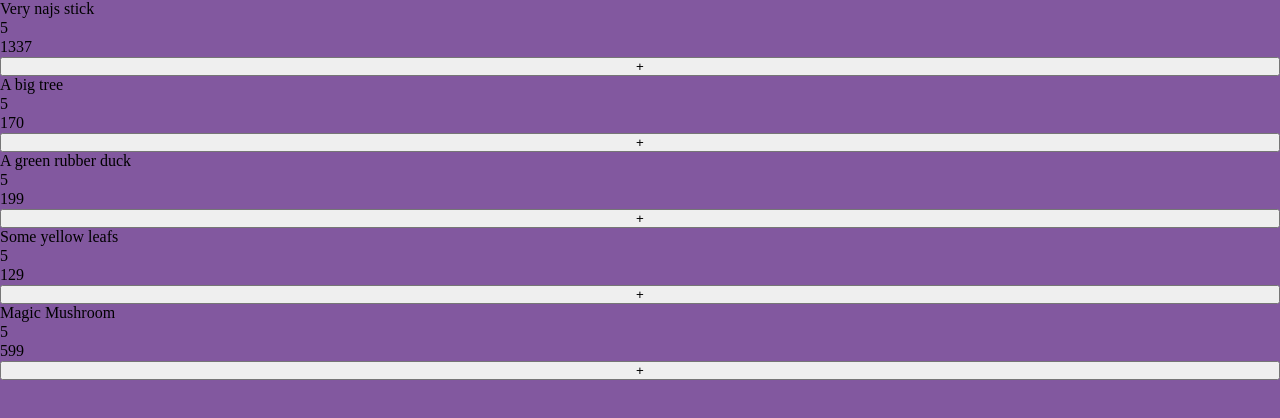
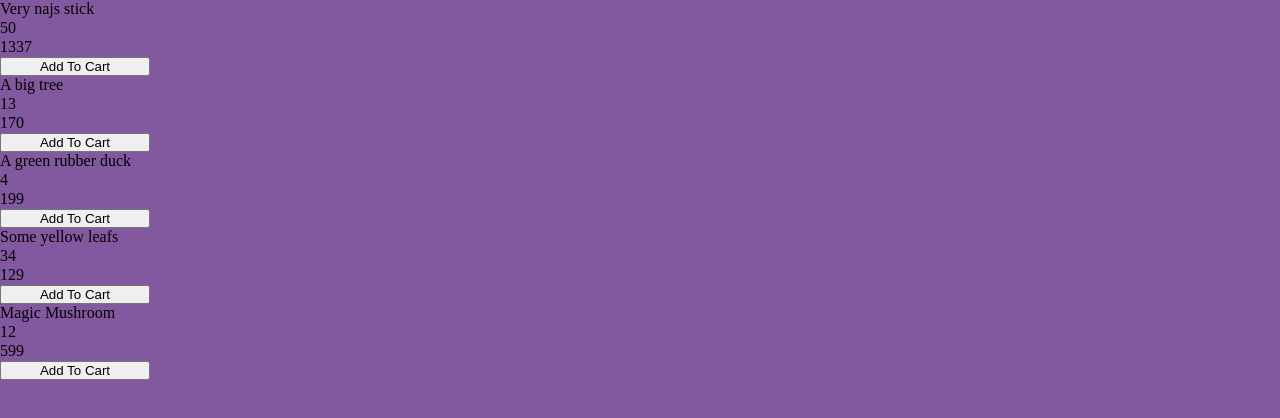
Before and after one commit to Ace1313/ecommercTS, a React (Create React App) app: page /products in a window 1280 px wide. Shown: the top 418 px of the page. Built offline with nearby package versions, Linux system fonts and the light colour scheme.

Commit message:
localStorage

```diff
--- a/src/App.tsx
+++ b/src/App.tsx
@@ -1,4 +1,4 @@
-import Loggin from './components/Loggin';
+import Loggin from './pages/Loggin';
 import ProductContainer from './pages/Products';
 import { BrowserRouter, Routes, Route, Navigate } from 'react-router-dom';
 import { AppContext } from './components/context/AppContext';
--- a/src/components/ProductItemCard.tsx
+++ b/src/components/ProductItemCard.tsx
@@ -1,14 +1,48 @@
-import React from 'react';
-import { ProductItem } from '../interface/ecomerce.interface';
+import React, { useContext } from 'react';
+import { CartItem, ProductItem } from '../interface/ecomerce.interface';
 import styled from 'styled-components';
+import { AppContext } from './context/AppContext';
 
-function ProductItemCard({ id, amount, description, price, imageUrl }: ProductItem) {
+function ProductItemCard({ id, title, inStock, price, imageUrl }: ProductItem) {
+   const { dispatch, state } = useContext(AppContext);
+
+   function isInCart() {
+      if (state && state.cart.find((item: any) => item.id === id)) {
+         return true;
+      }
+
+      return false;
+   }
+
+   function addToCartHandler() {
+      let productId = id;
+
+      let productArray = state.startProducts;
+      let cartArray = state.cart;
+      const addProduct = productArray.find((item) => item.id === productId)!;
+
+      const cartItem: CartItem = { ...addProduct, amount: 1 };
+
+      localStorage.setItem('Cart', JSON.stringify(cartArray));
+
+      dispatch({ type: 'ADD_CART', payload: cartItem });
+   }
+
    return (
       <Wrapper>
-         <p> {description} </p>
-         <p> {amount} </p>
+         <p> {title} </p>
+         <p> {inStock} </p>
          <p> {price} </p>
-         <button>+</button>
+         <button onClick={addToCartHandler} disabled={isInCart()}>
+            {isInCart() ? 'In Cart' : 'Add To Cart'}
+         </button>
+         {/* {toggleBtn ? (
+            <button onClick={addToCartHandler}>+</button>
+         ) : (
+            <button disabled={true} onClick={addToCartHandler}>
+               Already In cart
+            </button>
+         )} */}
       </Wrapper>
    );
 }
@@ -17,6 +51,10 @@ const Wrapper = styled.div`
    display: grid;
    grid-template-columns: auto;
    grid-template-rows: 1fr 1fr 1fr 1fr;
+
+   button {
+      width: 150px;
+   }
 `;
 
 export default ProductItemCard;
--- a/src/components/ProductList.tsx
+++ b/src/components/ProductList.tsx
@@ -1,13 +1,18 @@
 import { mockProducts } from '../mockProducts';
 import { ProductItem } from '../interface/ecomerce.interface';
 import styled from 'styled-components';
+import { useContext } from 'react';
+import { AppContext } from './context/AppContext';
 
 import ProductItemCard from './ProductItemCard';
 
 function ProductList() {
+   const { state } = useContext(AppContext);
+   const productState = state.startProducts && state?.startProducts;
+
    return (
       <Wrapper>
-         {mockProducts.map((item: ProductItem) => (
+         {productState.map((item: ProductItem) => (
             <ProductItemCard key={item.id} {...item} />
          ))}
       </Wrapper>
--- a/src/components/context/AppContext.tsx
+++ b/src/components/context/AppContext.tsx
@@ -1,8 +1,13 @@
 import { createContext, useReducer } from 'react';
 import { AppReducer, AppAction } from './AppReducer';
+import { mockProducts } from '../../mockProducts';
+import { ProductItem } from '../../interface/ecomerce.interface';
+import { useEffect } from 'react';
 
 const initialState = {
    isLoggedIn: false,
+   startProducts: mockProducts,
+   cart: [] as ProductItem[],
 };
 
 interface AppContextProps {
@@ -19,6 +24,12 @@ export const AppContext = createContext({} as AppContextProps);
 function AppContextProvider({ children }: Props) {
    const [state, dispatch] = useReducer(AppReducer, initialState);
 
+   useEffect(() => {
+      if (state.isLoggedIn) {
+         localStorage.setItem('isLoggedIn', 'true');
+      }
+   }, [state]);
+
    return (
       <AppContext.Provider value={{ state, dispatch }}>
          {children}
--- a/src/components/context/AppReducer.ts
+++ b/src/components/context/AppReducer.ts
@@ -1,8 +1,15 @@
+import { ProductItem } from '../../interface/ecomerce.interface';
+
 interface AppState {
    isLoggedIn: boolean;
+   cart: ProductItem[];
+   startProducts: any;
 }
 
-export type AppAction = { type: 'SET_LOGGED_IN' };
+export type AppAction =
+   | { type: 'SET_LOGGED_IN' }
+   | { type: 'ADD_CART'; payload: any }
+   | { type: 'SET_INIT_PRODUCTS'; payload: any };
 
 export function AppReducer(state: AppState, action: AppAction) {
    switch (action.type) {
@@ -11,6 +18,17 @@ export function AppReducer(state: AppState, action: AppAction) {
             ...state,
             isLoggedIn: !state.isLoggedIn,
          };
+      case 'SET_INIT_PRODUCTS':
+         return {
+            ...state,
+            startProducts: action.payload.startProducts,
+         };
+
+      case 'ADD_CART':
+         return {
+            ...state,
+            cart: [...state.cart, action.payload],
+         };
       default:
          return state;
    }
--- a/src/index.tsx
+++ b/src/index.tsx
@@ -4,7 +4,6 @@ import './index.css';
 import App from './App';
 import reportWebVitals from './reportWebVitals';
 import AppContextProvider from './components/context/AppContext';
-import { BrowserRouter } from 'react-router-dom';
 
 ReactDOM.render(
    <React.StrictMode>
--- a/src/mockProducts.ts
+++ b/src/mockProducts.ts
@@ -4,38 +4,38 @@ import { ProductItem } from './interface/ecomerce.interface';
 export const mockProducts: ProductItem[] = [
    {
       id: nanoid(),
-      amount: 5,
+      inStock: 50,
       imageUrl: 'test1',
-      description: 'Very najs stick',
+      title: 'Very najs stick',
       price: 1337,
    },
    {
       id: nanoid(),
-      amount: 5,
+      inStock: 13,
       imageUrl: 'test2',
-      description: 'A big tree',
+      title: 'A big tree',
       price: 170,
    },
    {
       id: nanoid(),
-      amount: 5,
+      inStock: 4,
       imageUrl: 'test3',
-      description: 'A green rubber duck',
+      title: 'A green rubber duck',
       price: 199,
    },
 
    {
       id: nanoid(),
-      amount: 5,
+      inStock: 34,
       imageUrl: 'test3',
-      description: 'Some yellow leafs',
+      title: 'Some yellow leafs',
       price: 129,
    },
    {
       id: nanoid(),
-      amount: 5,
+      inStock: 12,
       imageUrl: 'test3',
-      description: 'Magic Mushroom',
+      title: 'Magic Mushroom',
       price: 599,
    },
 ];
--- a/src/components/Loggin.jsx
+++ b/src/pages/Loggin.jsx
@@ -1,6 +1,6 @@
 import React, { useContext, useState } from 'react';
 import styled from 'styled-components';
-import { AppContext } from './context/AppContext';
+import { AppContext } from '../components/context/AppContext';
 import { mockInfo } from '../userInformation';
 import { useNavigate } from 'react-router-dom';
 
@@ -11,14 +11,10 @@ function Loggin() {
    let navigate = useNavigate();
 
    function submitHandler() {
-      if (
-         mockInfo[0].email === email &&
-         mockInfo[0].password === password &&
-         state.isLoggedIn
-      ) {
+      if (mockInfo[0].email === email && mockInfo[0].password === password) {
          dispatch({ type: 'SET_LOGGED_IN' });
          navigate('/products');
-         localStorage.setItem('isLoggedIn', JSON.stringify(!state.isLoggedIn));
+         // localStorage.setItem('isLoggedIn', JSON.stringify(!state.isLoggedIn));
       } else {
          return console.log('false', state);
       }
--- a/src/userInformation.ts
+++ b/src/userInformation.ts
@@ -2,7 +2,7 @@ import { UserInformation } from './interface/ecomerce.interface';
 
 export const mockInfo: UserInformation[] = [
    {
-      email: 'guest@hotmail.com',
+      email: 'test',
       password: 'pwd123',
    },
 ];
```
Also changed, not shown: src/interface/ecomerce.interface.ts (+7 -3 lines).
